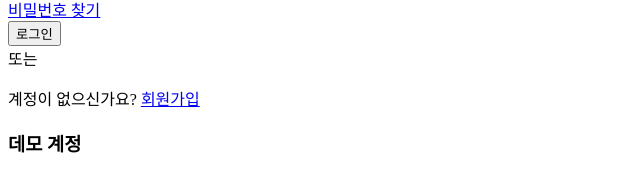
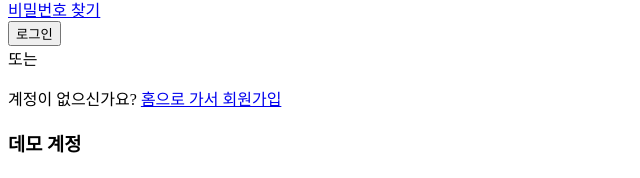
Before and after one commit to futurelabsky-dotcom/viralmarketing, a Next.js app: page /auth/signin in a window 1280 px wide. Shown: the part 453-631 px from the top of the page, without its empty margins (0-640 px from the left). Built offline with nearby package versions, Linux system fonts and the light colour scheme.

Commit message:
Final fix - redirect signup to home page

```diff
--- a/app/auth/signin/page.tsx
+++ b/app/auth/signin/page.tsx
@@ -204,8 +204,8 @@ export default function SignInPage() {
                 <div className="mt-6 text-center">
                   <p className="text-sm text-muted-foreground">
                     계정이 없으신가요?{' '}
-                    <Link href="/auth/signup" className="text-primary hover:underline">
-                      회원가입
+                    <Link href="/" className="text-primary hover:underline">
+                      홈으로 가서 회원가입
                     </Link>
                   </p>
                 </div>
```
